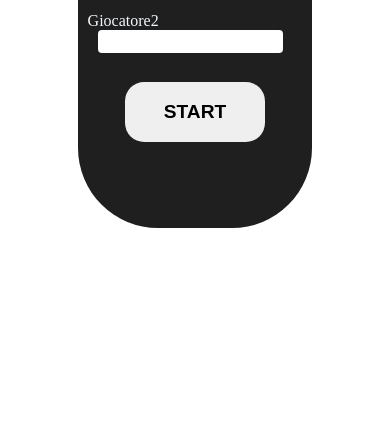
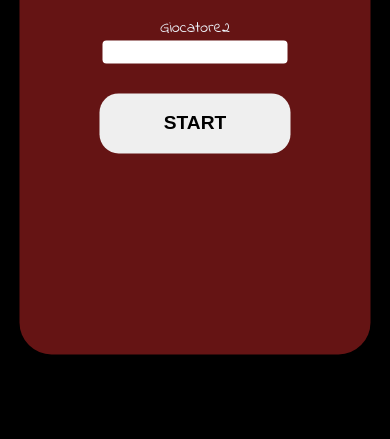
Before and after one commit to esterSeidita/tictactoe, a plain HTML site: page index.html in a window 390 px wide. Shown: the part 405-844 px from the top of the page. Drawn offline with Linux system fonts and the light colour scheme.

Commit message:
fix: responsive style

```diff
--- a/styles.css
+++ b/styles.css
@@ -1,14 +1,18 @@
+@import url('https://fonts.googleapis.com/css2?family=Indie+Flower&display=swap');
+
 *{
     margin:0;
     padding: 0;
     box-sizing: border-box;
 }
 
-/* :root{
-    --text: rgb(0, 0, 0);
-} */
+:root{
+    --bg: rgb(101 20 20);
+}
 html{
     height: 100vh;
+    width: 100vw;
+    font-family: 'Indie Flower', cursive;
 }
 .pageWrapper{
     display: flex;
@@ -31,7 +35,6 @@ html{
 
 .gameWrapper>div{
     border: 2px solid black;
-    /* color: var(--text); */
     width: calc(100%/3);
     height: calc(100%/3);
     cursor: pointer;
@@ -42,7 +45,7 @@ html{
 }
 
 .overlay{
-    background-color: white;
+    background-color: black;
     height: 100vh; width: 100vw;
     position: fixed;
     top: 0;
@@ -51,11 +54,12 @@ html{
 }
 
 .start{
-    background-color: rgb(31, 31, 31);
+    background-color: var(--bg);
     color: aliceblue;
-    height: 50vh;
-    width: 60vw;
-    border-radius: 5em;
+    height: 80vh;
+    width: 90vw;
+    max-width: 400px;
+    border-radius: 2em;
     position: absolute; top:50%; left: 50%;
     transform: translate(-50%, -50%);
     display: flex;
@@ -64,6 +68,7 @@ html{
     align-items: center;
     z-index: 1;
     cursor: pointer;
+    padding: 1em;
 }
 
 .start>div{
@@ -79,9 +84,13 @@ input{
     padding: 0.3em;
     border: none;
     border-radius: 0.3em;
-    margin-left: 10px;
+    width: 100%;
 }
 
+label{
+    text-align: center;
+    display: block;
+}
 
 .d-none{
     display: none !important;
```
